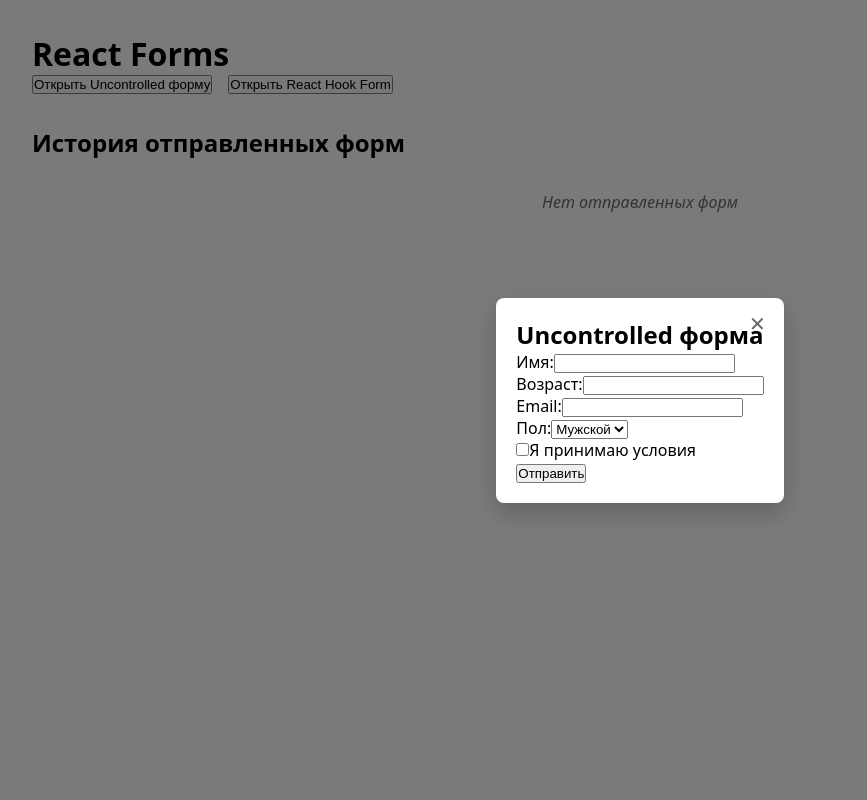
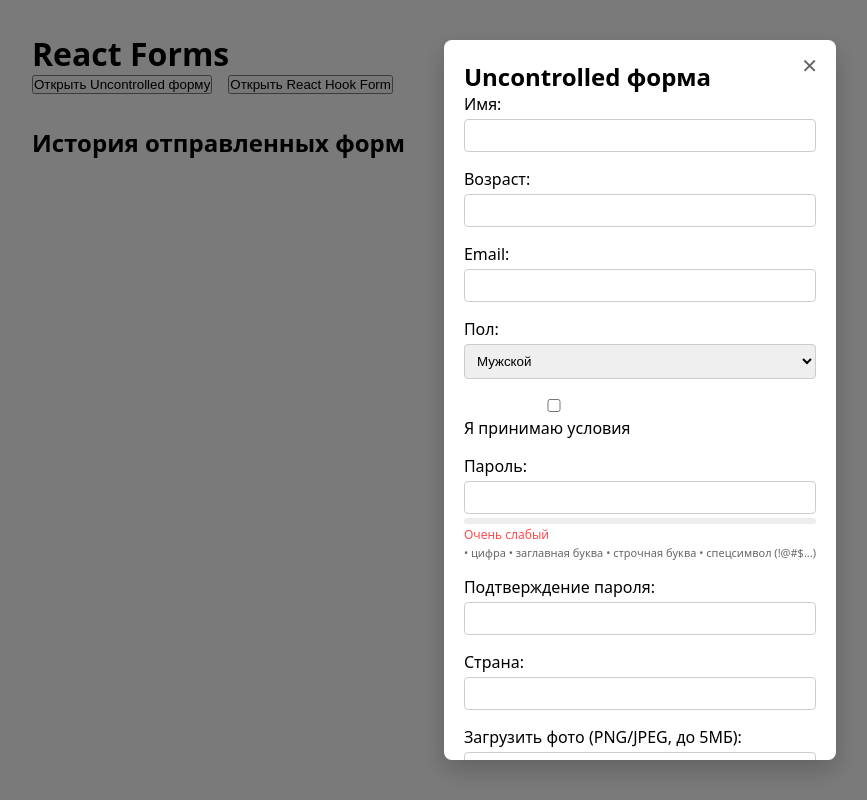
Before and after one commit to imagineapril/react2026Q2, a React (Vite) app: page / in a window 1280 px wide. Both pictures are taken after a click on the button "Открыть Uncontrolled форму". Shown: the whole page, without its empty margins (0-867 px from the left). Built offline with nearby package versions, Linux system fonts and the light colour scheme.

Commit message:
feat: add advanced fields for uncontrolled form

```diff
--- a/eslint.config.js
+++ b/eslint.config.js
@@ -11,6 +11,11 @@
   globalIgnores(['dist']),
   {
     files: ['**/*.{ts,tsx}'],
+    settings: {
+      react: {
+        version: 'detect',
+      },
+    },
     extends: [
       js.configs.recommended,
       tseslint.configs.recommended,
--- /dev/null
+++ b/src/components/UncontrolledForm/UncontrolledForm.css
@@ -0,0 +1,82 @@
+.form-group {
+  margin-bottom: 1rem;
+}
+
+.form-group label {
+  display: block;
+  margin-bottom: 0.25rem;
+  font-weight: 500;
+}
+
+.form-group input,
+.form-group select {
+  width: 100%;
+  padding: 0.5rem;
+  border: 1px solid #ccc;
+  border-radius: 4px;
+}
+
+.error-message {
+  color: #ff4d4f;
+  font-size: 0.875rem;
+  margin-top: 0.25rem;
+  display: block;
+}
+
+.checkbox-group {
+  display: flex;
+  align-items: center;
+  gap: 0.5rem;
+}
+
+.checkbox-group label {
+  margin-bottom: 0;
+}
+
+.strength-bar {
+  height: 6px;
+  background-color: #eee;
+  border-radius: 3px;
+  margin-top: 4px;
+}
+
+.strength-fill {
+  height: 100%;
+  border-radius: 3px;
+  transition: width 0.2s;
+}
+
+.strength-text {
+  font-size: 12px;
+  margin-top: 2px;
+}
+
+.strength-hint {
+  font-size: 11px;
+  color: #666;
+  margin-top: 2px;
+}
+
+.avatar-preview {
+  margin-top: 8px;
+}
+
+.avatar-preview img {
+  width: 100px;
+  height: 100px;
+  object-fit: cover;
+  border-radius: 4px;
+}
+
+button[type="submit"] {
+  background-color: #1890ff;
+  color: white;
+  padding: 0.5rem 1rem;
+  border: none;
+  border-radius: 4px;
+  cursor: pointer;
+}
+
+button[type="submit"]:hover {
+  background-color: #40a9ff;
+}
--- a/src/components/UncontrolledForm/UncontrolledForm.tsx
+++ b/src/components/UncontrolledForm/UncontrolledForm.tsx
@@ -1,12 +1,47 @@
 import { useRef, useState } from 'react';
 import { useFormStore } from '../../store/useFormStore';
+import { validateImage, checkPasswordStrength, getStrengthText } from '../../utils/formUtils';
+import './UncontrolledForm.css';
 
 interface UncontrolledFormProps {
   onSuccess: () => void;
 }
 
+const initialStrength = {
+  score: 0,
+  criteria: { hasNumber: false, hasUppercase: false, hasLowercase: false, hasSpecial: false },
+};
+
+  const StrengthIndicator = ({ strength }: { strength: typeof initialStrength }) => {
+    const { score, criteria } = strength;
+    const width = `${(score / 4) * 100}%`;
+    const color =
+      score === 0 ? '#ff4d4f' :
+      score === 1 ? '#ffa940' :
+      score === 2 ? '#fadb14' :
+      score === 3 ? '#52c41a' :
+      '#1890ff';
+
+    return (
+      <div>
+        <div className="strength-bar">
+          <div className="strength-fill" style={{ width, backgroundColor: color }} />
+        </div>
+        <div className="strength-text" style={{ color }}>{getStrengthText(score)}</div>
+        <div className="strength-hint">
+          {!criteria.hasNumber && '• цифра '}
+          {!criteria.hasUppercase && '• заглавная буква '}
+          {!criteria.hasLowercase && '• строчная буква '}
+          {!criteria.hasSpecial && '• спецсимвол (!@#$...)'}
+          {score === 4 && '✓ Отличный пароль!'}
+        </div>
+      </div>
+    );
+  };
+
 export const UncontrolledForm = ({ onSuccess }: UncontrolledFormProps) => {
   const addSubmission = useFormStore((state) => state.addSubmission);
+  const countries = useFormStore((state) => state.countries);
   const [errors, setErrors] = useState<Record<string, string>>({});
 
   const nameRef = useRef<HTMLInputElement>(null);
@@ -14,6 +49,42 @@
   const emailRef = useRef<HTMLInputElement>(null);
   const genderRef = useRef<HTMLSelectElement>(null);
   const termsRef = useRef<HTMLInputElement>(null);
+  const passwordRef = useRef<HTMLInputElement>(null);
+  const confirmPasswordRef = useRef<HTMLInputElement>(null);
+  const countryRef = useRef<HTMLInputElement>(null);
+  const avatarRef = useRef<HTMLInputElement>(null);
+
+  const [avatarBase64, setAvatarBase64] = useState<string>('');
+  const [avatarPreview, setAvatarPreview] = useState<string>('');
+  const [passwordStrength, setPasswordStrength] = useState(initialStrength);
+  const [avatarError, setAvatarError] = useState<string>('');
+
+  const handleFileChange = async (e: React.ChangeEvent<HTMLInputElement>) => {
+    const file = e.target.files?.[0];
+    if (!file) {
+      setAvatarBase64('');
+      setAvatarPreview('');
+      setAvatarError('');
+      return;
+    }
+    try {
+      const base64 = await validateImage(file);
+      setAvatarBase64(base64);
+      setAvatarPreview(base64);
+      setAvatarError('');
+    } catch (err) {
+      setAvatarError((err as Error).message);
+      setAvatarBase64('');
+      setAvatarPreview('');
+      if (avatarRef.current) avatarRef.current.value = '';
+    }
+  };
+
+  const handlePasswordChange = () => {
+    const password = passwordRef.current?.value || '';
+    const { score, criteria } = checkPasswordStrength(password);
+    setPasswordStrength({ score, criteria });
+  };
 
   const handleSubmit = (e: React.SyntheticEvent) => {
     e.preventDefault();
@@ -23,12 +94,25 @@
     const email = emailRef.current?.value.trim() || '';
     const gender = genderRef.current?.value as 'male' | 'female' | 'other';
     const terms = termsRef.current?.checked || false;
+    const password = passwordRef.current?.value || '';
+    const confirmPassword = confirmPasswordRef.current?.value || '';
+    const country = countryRef.current?.value.trim() || '';
 
     const newErrors: Record<string, string> = {};
     if (!name) newErrors.name = 'Имя обязательно';
     if (isNaN(age) || age <= 0) newErrors.age = 'Возраст должен быть положительным числом';
     if (!email.includes('@') || !email.includes('.')) newErrors.email = 'Введите корректный email';
     if (!terms) newErrors.terms = 'Необходимо принять условия';
+
+    if (!password) newErrors.password = 'Пароль обязателен';
+    else if (password.length < 6) newErrors.password = 'Пароль должен содержать минимум 6 символов';
+    if (password !== confirmPassword) newErrors.confirmPassword = 'Пароли не совпадают';
+
+    if (!country) newErrors.country = 'Выберите страну';
+    else if (!countries.includes(country)) newErrors.country = 'Страна не найдена в списке';
+
+    if (!avatarBase64) newErrors.avatar = 'Загрузите изображение (PNG или JPEG)';
+    else if (avatarError) newErrors.avatar = avatarError;
 
     if (Object.keys(newErrors).length > 0) {
       setErrors(newErrors);
@@ -41,9 +125,9 @@
       email,
       gender,
       terms,
-      password: '',
-      country: '',
-      avatar: '',
+      password,
+      country,
+      avatar: avatarBase64,
     });
 
     if (nameRef.current) nameRef.current.value = '';
@@ -51,14 +135,21 @@
     if (emailRef.current) emailRef.current.value = '';
     if (genderRef.current) genderRef.current.value = 'male';
     if (termsRef.current) termsRef.current.checked = false;
+    if (passwordRef.current) passwordRef.current.value = '';
+    if (confirmPasswordRef.current) confirmPasswordRef.current.value = '';
+    if (countryRef.current) countryRef.current.value = '';
+    if (avatarRef.current) avatarRef.current.value = '';
 
+    setAvatarBase64('');
+    setAvatarPreview('');
+    setPasswordStrength(initialStrength);
     setErrors({});
     onSuccess();
   };
 
   return (
     <form onSubmit={handleSubmit}>
-      <div>
+      <div className="form-group">
         <label htmlFor="uncontrolled-name">Имя:</label>
         <input
           id="uncontrolled-name"
@@ -66,10 +157,10 @@
           ref={nameRef}
           defaultValue=""
         />
-        {errors.name && <span style={{ color: 'red' }}>{errors.name}</span>}
+        {errors.name && <span className="error-message">{errors.name}</span>}
       </div>
 
-      <div>
+      <div className="form-group">
         <label htmlFor="uncontrolled-age">Возраст:</label>
         <input
           id="uncontrolled-age"
@@ -77,10 +168,10 @@
           ref={ageRef}
           defaultValue=""
         />
-        {errors.age && <span style={{ color: 'red' }}>{errors.age}</span>}
+        {errors.age && <span className="error-message">{errors.age}</span>}
       </div>
 
-      <div>
+      <div className="form-group">
         <label htmlFor="uncontrolled-email">Email:</label>
         <input
           id="uncontrolled-email"
@@ -88,10 +179,10 @@
           ref={emailRef}
           defaultValue=""
         />
-        {errors.email && <span style={{ color: 'red' }}>{errors.email}</span>}
+        {errors.email && <span className="error-message">{errors.email}</span>}
       </div>
 
-      <div>
+      <div className="form-group">
         <label htmlFor="uncontrolled-gender">Пол:</label>
         <select id="uncontrolled-gender" ref={genderRef} defaultValue="male">
           <option value="male">Мужской</option>
@@ -100,12 +191,67 @@
         </select>
       </div>
 
-      <div>
+      <div className="form-group checkbox-group">
         <label>
           <input type="checkbox" ref={termsRef} />
           Я принимаю условия
         </label>
-        {errors.terms && <span style={{ color: 'red' }}>{errors.terms}</span>}
+        {errors.terms && <span className="error-message">{errors.terms}</span>}
+      </div>
+
+      <div className="form-group">
+        <label htmlFor="uncontrolled-password">Пароль:</label>
+        <input
+          id="uncontrolled-password"
+          type="password"
+          ref={passwordRef}
+          onChange={handlePasswordChange}
+        />
+        <StrengthIndicator strength={passwordStrength}/>
+        {errors.password && <span className="error-message">{errors.password}</span>}
+      </div>
+
+      <div className="form-group">
+        <label htmlFor="uncontrolled-confirm">Подтверждение пароля:</label>
+        <input id="uncontrolled-confirm" type="password" ref={confirmPasswordRef} />
+        {errors.confirmPassword && <span className="error-message">{errors.confirmPassword}</span>}
+      </div>
+
+      <div className="form-group">
+        <label htmlFor="uncontrolled-country">Страна:</label>
+        <input
+          id="uncontrolled-country"
+          type="text"
+          ref={countryRef}
+          list="countries-list"
+          autoComplete="off"
+          defaultValue=""
+        />
+        <datalist id="countries-list">
+          {countries.map((c) => (
+            <option key={c} value={c} />
+          ))}
+        </datalist>
+        {errors.country && <span className="error-message">{errors.country}</span>}
+      </div>
+
+      <div className="form-group">
+        <label htmlFor="uncontrolled-avatar">Загрузить фото (PNG/JPEG, до 5МБ):</label>
+        <input
+          id="uncontrolled-avatar"
+          type="file"
+          ref={avatarRef}
+          accept="image/png, image/jpeg"
+          onChange={handleFileChange}
+        />
+        {avatarPreview && (
+          <div className="avatar-preview">
+            <img src={avatarPreview} alt="preview" />
+          </div>
+        )}
+        {(errors.avatar || avatarError) && (
+          <span className="error-message">{errors.avatar || avatarError}</span>
+        )}
       </div>
 
       <button type="submit">Отправить</button>
--- /dev/null
+++ b/src/utils/formUtils.ts
@@ -0,0 +1,43 @@
+export const validateImage = (file: File): Promise<string> => {
+  return new Promise((resolve, reject) => {
+    const allowedTypes = ['image/jpeg', 'image/png'];
+    const maxSize = 5 * 1024 * 1024;
+
+    if (!allowedTypes.includes(file.type)) {
+      reject(new Error('Допустимые форматы: JPEG, PNG'));
+      return;
+    }
+    if (file.size > maxSize) {
+      reject(new Error('Размер файла не должен превышать 5MB'));
+      return;
+    }
+
+    const reader = new FileReader();
+    reader.onloadend = () => {
+      resolve(reader.result as string); // base64
+    };
+    reader.onerror = () => {
+      reject(new Error('Ошибка чтения файла'));
+    };
+    reader.readAsDataURL(file);
+  });
+};
+
+export const checkPasswordStrength = (password: string) => {
+  const criteria = {
+    hasNumber: /[0-9]/.test(password),
+    hasUppercase: /[A-Z]/.test(password),
+    hasLowercase: /[a-z]/.test(password),
+    hasSpecial: /[!@#$%^&*(),.?":{}|<>]/.test(password),
+  };
+  const score = Object.values(criteria).filter(Boolean).length;
+  return { score, criteria };
+};
+
+export const getStrengthText = (score: number): string => {
+  if (score === 0) return 'Очень слабый';
+  if (score === 1) return 'Слабый';
+  if (score === 2) return 'Средний';
+  if (score === 3) return 'Хороший';
+  return 'Отличный';
+};
```
Also changed, not shown: src/store/useFormStore.ts (+8 -0 lines).
